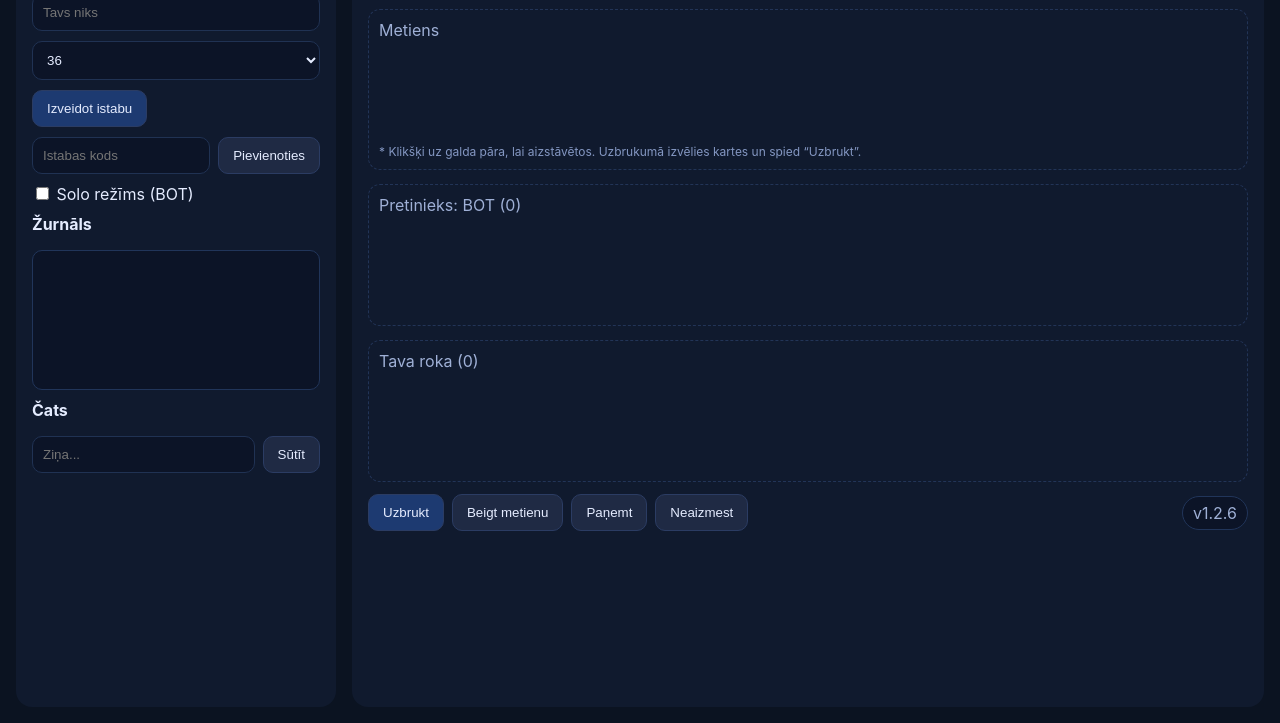
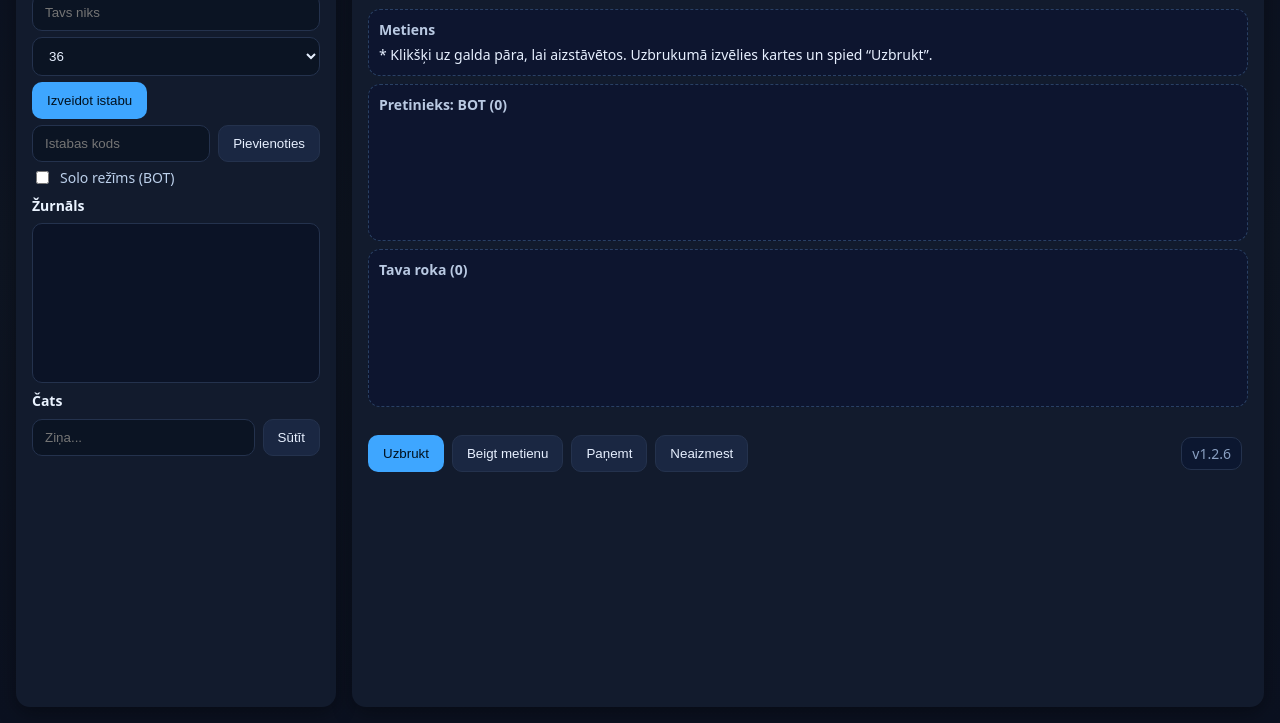
Before and after one commit to Bugats/bugats-duraks-server, a website: page index.html in a window 1280 px wide. Shown: the part 77-800 px from the top of the page. Drawn offline with nearby package versions, Linux system fonts and the light colour scheme.

Commit message:
Update style.css

```diff
--- a/style.css
+++ b/style.css
@@ -1,48 +1,81 @@
-/* style.css — Duraks Online (v1.2.5) */
 :root{
-  --bg: #0b1321;
-  --panel: #101a2e;
-  --text: #e5ecff;
-  --muted:#9fb0d6;
-  --accent:#45b1ff;
-  --btn:#1f2a44;
-  --ok:#6ee7b7;
-  --bad:#f87171;
+  --bg:#0e1522;
+  --panel:#121b2d;
+  --muted:#8aa0c2;
+  --text:#e7f0ff;
+  --accent:#3ea6ff;
+  --accent-2:#14d6b6;
+  --bad:#ff5d7a;
+  --good:#4cd97b;
+  --card:#0f1a2a;
+  --cardEdge:#1f2b41;
+  --shadow: 0 6px 20px rgba(0,0,0,.35);
 }
 *{box-sizing:border-box}
-html,body{height:100%;margin:0;background:var(--bg);color:var(--text);font-family:Inter,system-ui,Segoe UI,Roboto,Arial,sans-serif}
-.app{display:grid;grid-template-columns:320px 1fr;gap:16px;min-height:100vh;padding:16px}
-.side{background:var(--panel);border-radius:16px;padding:16px;display:flex;flex-direction:column;gap:10px}
-.main{background:var(--panel);border-radius:16px;padding:16px;display:flex;flex-direction:column;gap:12px}
-h3,h4{margin:0 0 6px 0}
-.row{display:flex;gap:8px}
-.input{background:#0c1427;border:1px solid #203253;color:var(--text);border-radius:10px;padding:10px;width:100%}
-.btn{background:var(--btn);color:var(--text);border:1px solid #2b3c63;border-radius:10px;padding:10px 14px;cursor:pointer}
-.btn:hover{filter:brightness(1.1)}
-.btn.primary{background:#1d3a71}
-.badge{background:#0c1427;border:1px solid #21355a;color:var(--muted);padding:6px 10px;border-radius:999px}
-.log{background:#0c1427;border:1px solid #21355a;border-radius:10px;min-height:140px;padding:10px;overflow:auto}
-.chat{display:flex;gap:8px}
-.hud{display:flex;align-items:center;justify-content:space-between}
-.badges{display:flex;gap:8px;flex-wrap:wrap}
+html,body{height:100%}
+body{
+  margin:0;
+  font:14px/1.4 system-ui, -apple-system, "Segoe UI", Roboto, "Helvetica Neue", Arial;
+  color:var(--text); background:linear-gradient(180deg,#0b1120,#0e1522 40%, #0b1120);
+}
+.app{display:grid; grid-template-columns:320px 1fr; height:100vh; gap:16px; padding:16px}
+.side{
+  background:var(--panel); border-radius:14px; padding:16px; box-shadow:var(--shadow); overflow:auto;
+}
+.main{
+  background:var(--panel); border-radius:14px; padding:16px; box-shadow:var(--shadow); display:flex; flex-direction:column; gap:12px;
+}
+h3,h4{margin:8px 0 8px; color:#eaf3ff}
+.row{display:flex; gap:8px; margin:6px 0}
+.input{
+  width:100%; padding:10px 12px; border-radius:10px; border:1px solid #24324d; background:#0b1423; color:var(--text);
+}
+.btn{
+  background:#1a2742; color:var(--text); border:none; padding:10px 14px; border-radius:10px; cursor:pointer; transition:.15s; border:1px solid #24324d;
+}
+.btn:hover{filter:brightness(1.07)}
+.btn.primary{background:var(--accent); color:#00111f; border-color:transparent}
+.pill{padding:6px 10px; border-radius:999px; border:1px solid #24324d; background:#0c1730; color:var(--muted)}
+.pill[disabled]{opacity:.6}
 
-.table{display:flex;flex-direction:column;gap:14px}
-.zone{border:1px dashed #223457;border-radius:12px;padding:10px}
-.zone-title{color:var(--muted);margin-bottom:8px}
-.stack{display:flex;gap:12px;flex-wrap:wrap;min-height:96px}
-.pile{position:relative;width:64px;height:88px;border-radius:10px;border:1px solid #2b3c63;background:rgba(255,255,255,0.05);display:flex;align-items:center;justify-content:center}
-.pile .card{position:absolute;transition:all .2s ease}
-.pile .card.defend{transform:translate(10px, -10px) rotate(-6deg)}
+.badge{display:inline-block; background:#0c1730; border:1px solid #24324d; padding:6px 10px; border-radius:10px; color:var(--muted); margin-right:6px}
+.timer{display:inline-block; width:160px; height:10px; background:#0b1326; border:1px solid #25324b; border-radius:999px; margin-left:10px; vertical-align:middle}
+#timerBar{height:100%; width:0%; background:linear-gradient(90deg, var(--accent-2), var(--accent)); border-radius:999px}
 
-.hand{display:flex;gap:8px;min-height:92px;flex-wrap:wrap}
-.card{width:64px;height:88px;border-radius:10px;border:1px solid #2b3c63;background:#0c1427;display:flex;align-items:center;justify-content:center;position:relative;cursor:pointer}
-.card .rank{font-weight:700}
-.card .suit{position:absolute;bottom:6px;right:8px;font-size:18px}
-.card.red{color:#ff6b6b}
-.card.black{color:#dbeafe}
-.card.selected{outline:2px solid var(--accent);box-shadow:0 0 0 4px rgba(69,177,255,.15) inset}
+.log{
+  border:1px solid #24324d; background:#0b1326; padding:8px; border-radius:10px; height:160px; overflow:auto; color:#a9bedc
+}
+.chat{display:flex; gap:8px}
 
-.footer{display:flex;gap:8px;align-items:center}
+.hud{display:flex; justify-content:space-between; align-items:center; gap:10px}
+.zone{border:1px dashed #294064; border-radius:12px; padding:10px; margin:8px 0; background:#0c1530c0}
+.zone-title{font-weight:600; color:#b9c9e2; margin-bottom:6px}
+.stack{display:flex; flex-wrap:wrap; gap:12px}
+.pair{position:relative; width:70px; height:96px}
 
-.hint{font-size:12px;color:#8497c2}
-.ok{color:var(--ok)} .bad{color:var(--bad)}
+.hand{display:flex; gap:8px; flex-wrap:wrap; min-height:110px}
+.card{
+  width:70px; height:96px; border-radius:10px; border:1px solid var(--cardEdge);
+  background:radial-gradient(120px 80px at 20% 10%, #0f223b, #0b1626 55%, #081223);
+  box-shadow:var(--shadow); position:relative; display:flex; align-items:center; justify-content:center;
+  cursor:pointer; user-select:none; transition:.12s transform;
+}
+.card:hover{transform:translateY(-3px)}
+.card.back{
+  background:repeating-linear-gradient(45deg,#113055 0 6px, #0b1b31 6px 12px);
+  border-color:#1e3a5f;
+}
+.card.selected{outline:2px solid var(--accent); box-shadow:0 0 0 3px rgba(62,166,255,.25), var(--shadow)}
+.card.defend{transform:translate(12px,-8px) rotate(-6deg)}
+.card .rank{position:absolute; top:6px; left:7px; font-weight:700; font-size:17px}
+.card .suit{position:absolute; bottom:6px; right:8px; font-size:18px}
+.red{color:#ff6a8f}
+
+.footer{display:flex; gap:8px; align-items:center; margin-top:8px}
+
+.chk{display:flex; gap:8px; align-items:center; color:#bcd0eb}
+
+/* responsive */
+@media (max-width:1000px){
+  .app{grid-template-columns:1fr; height:auto; min-height:100vh}
+}
```
